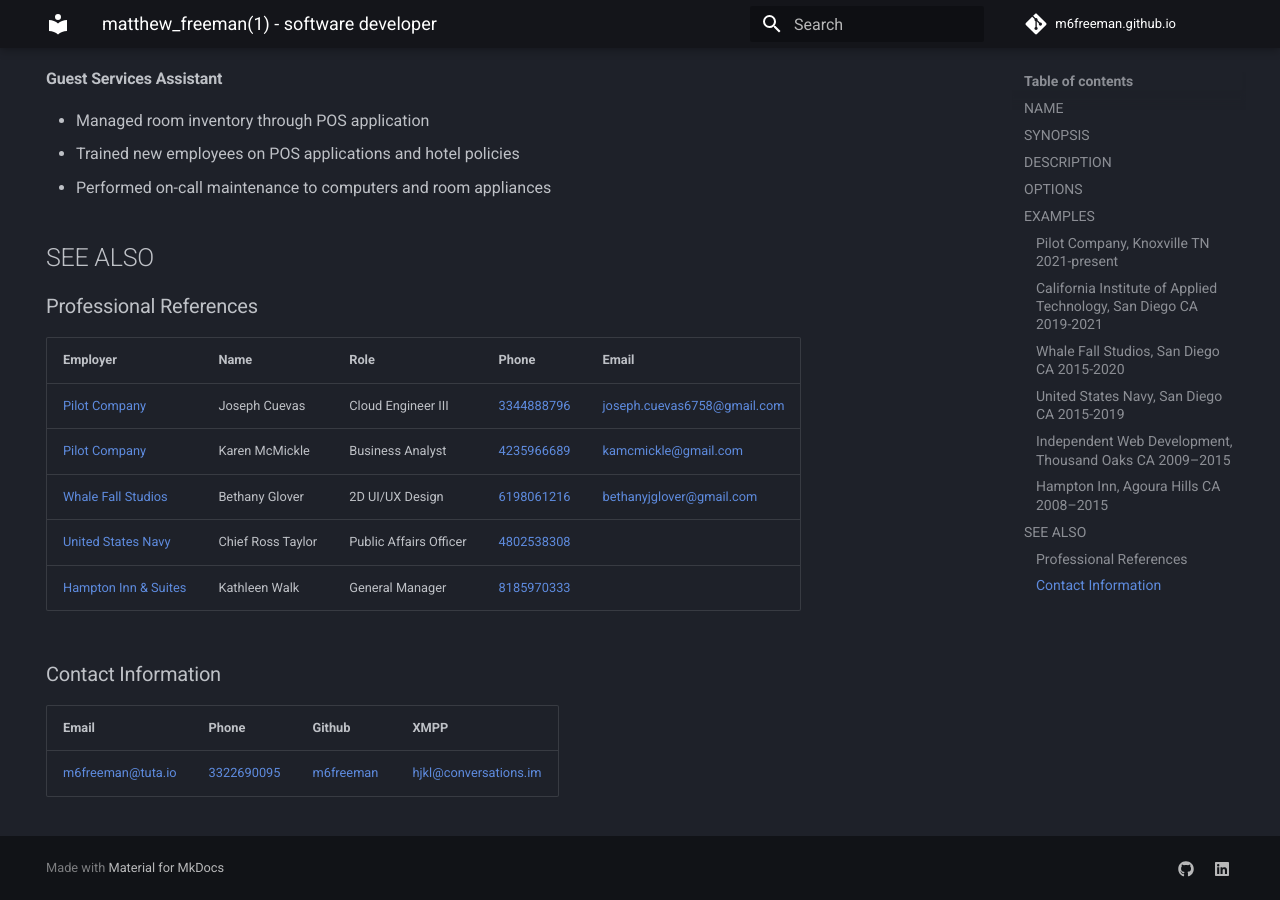
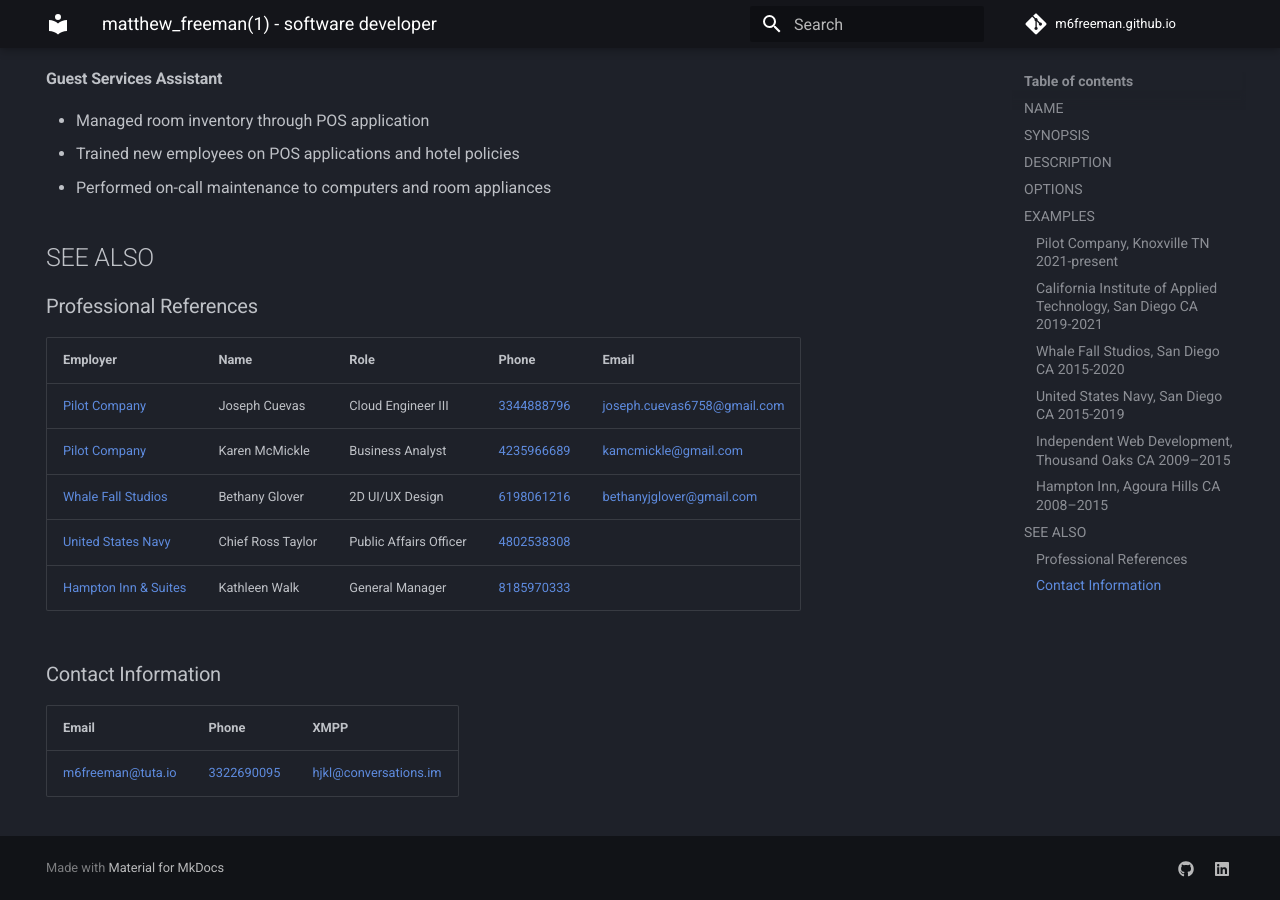
Before and after one commit to m6freeman/m6freeman.github.io, an MkDocs documentation site: the page built from docs/index.md, in a window 1280 px wide and 900 px high, scrolled down 3899 px. Built offline with MkDocs 1.6.1 and Material for MkDocs 9.7.7, drawn with Linux system fonts in a browser that asks for light colours; comment, search, counter and statistics services are not loaded.

Commit message:
delete: redundant gh link in contacts

```diff
--- a/docs/index.md
+++ b/docs/index.md
@@ -158,6 +158,6 @@
 |[Hampton Inn & Suites](https://www.hilton.com/en/hotels/agocahx-hampton-suites-agoura-hills/)|Kathleen Walk|General Manager|[8185970333](tel:+18185970333)||
 
 ### Contact Information
-|Email|Phone|Github|XMPP|
-|-|-|-|-|
-|[m6freeman@tuta.io](mailto:m6freeman@tuta.io)|[3322690095](tel:+3322690095)|[m6freeman](https://github.com/m6freeman)|[hjkl@conversations.im](xmpp:hjkl@conversations.im)|
+|Email|Phone|XMPP|
+|-|-|-|
+|[m6freeman@tuta.io](mailto:m6freeman@tuta.io)|[3322690095](tel:+3322690095)|[hjkl@conversations.im](xmpp:hjkl@conversations.im)|
```
